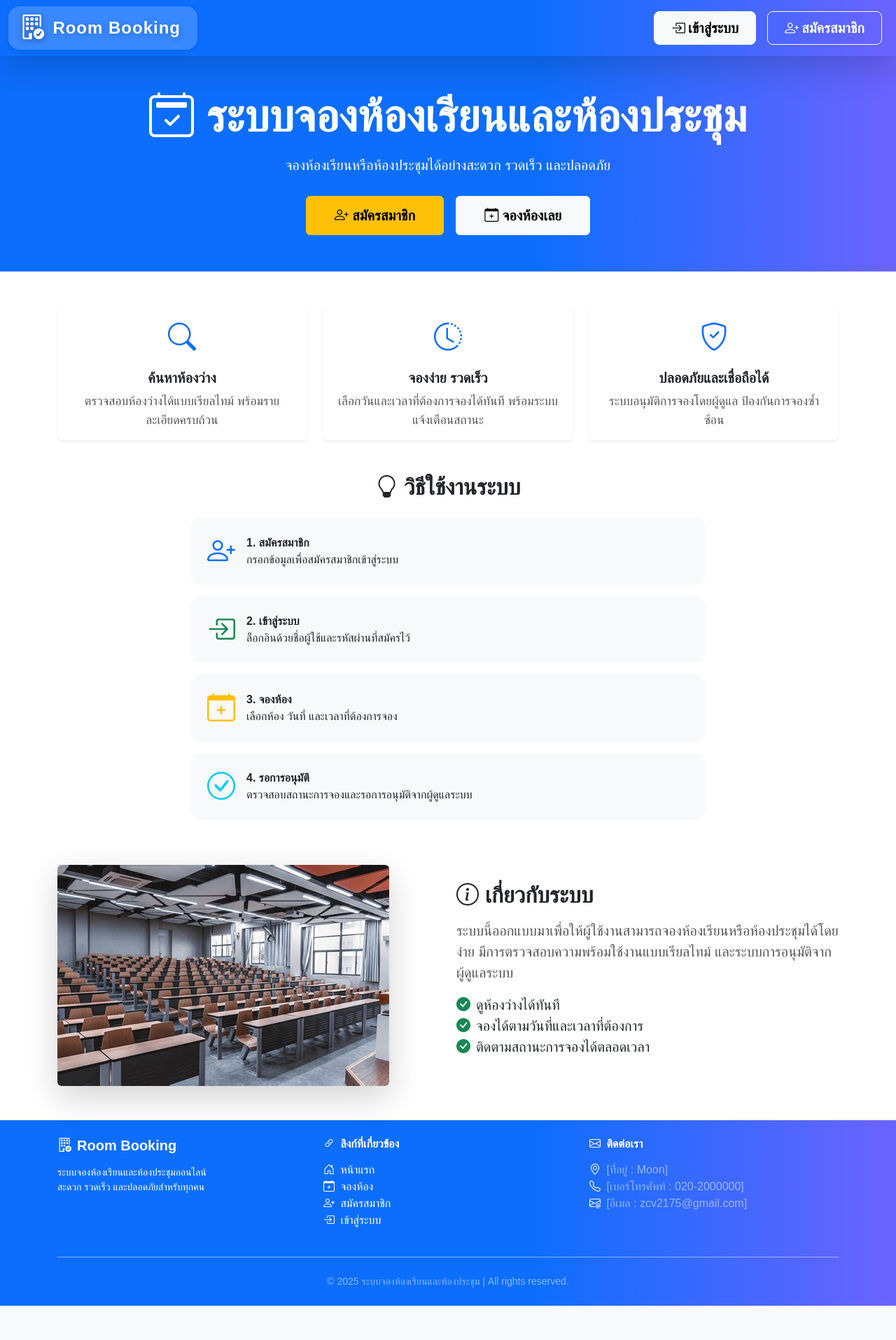
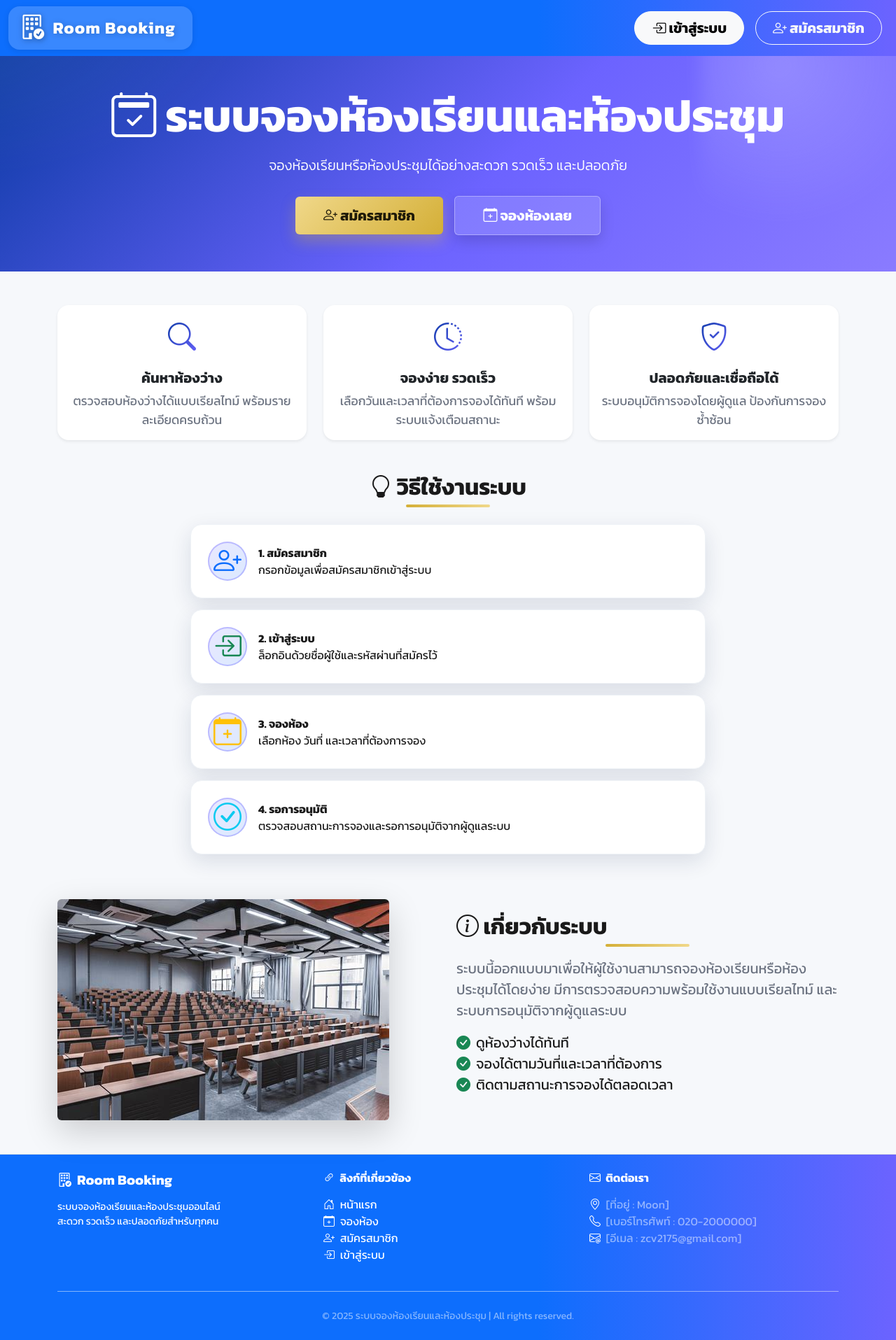
Before and after one commit to Aphisit22/Project, a PHP site: page / in a window 1280 px wide. Shown: the whole page at 70% size. Before the commit the page ends 1866 px from the top, so only its background shows below. Run offline with PHP 8.4, Linux system fonts and the light colour scheme.

Commit message:
Refactor CSS with luxury theme, improved styling, and design system
Co-authored-by: zcv2175 <zcv2175@gmail.com>

```diff
--- a/assets/css/style.css
+++ b/assets/css/style.css
@@ -1,50 +1,151 @@
-/* style.css */
+/* style.css - Luxury Theme */
+@import url('https://fonts.googleapis.com/css2?family=Kanit:wght@300;400;500;600;700;800&display=swap');
 
-/* ปรับสีพื้นหลังส่วน header */
-header.bg-primary {
-    background-color: #0069d9 !important; /* สีฟ้าเข้มขึ้น */
+:root {
+    --lux-primary: #0b3aa4;
+    --lux-secondary: #6c63ff;
+    --lux-deep: #0a1731;
+    --lux-gold: #d4af37;
+    --lux-gold-2: #f0d88a;
+    --lux-text: #1a1a1a;
+    --lux-muted: #6b7280;
+    --card-radius: 1rem;
+    --shadow-soft: 0 10px 30px rgba(13, 30, 73, 0.12);
+    --shadow-hover: 0 18px 38px rgba(13, 30, 73, 0.18);
 }
 
-/* ปรับปุ่มในหน้าแรกให้มี margin เพิ่ม */
-.btn {
-    margin: 0.3rem;
+html, body {
+    font-family: 'Kanit', sans-serif;
+    background-color: #f6f8fb;
+    color: var(--lux-text);
 }
 
-/* ข้อความแนะนำในหน้าแรก */
-section p {
-    font-size: 1.1rem;
-    color: #555;
+/* Navbar enhancements */
+.navbar {
+    backdrop-filter: saturate(120%) blur(8px);
+    -webkit-backdrop-filter: saturate(120%) blur(8px);
 }
-
-/* ตารางใน dashboard */
-table.table {
-    box-shadow: 0 0 10px rgba(0,0,0,0.1);
-}
-
-/* Badge สถานะในตาราง */
-.badge.bg-warning {
-    background-color: #ffc107 !important; /* สีเหลือง */
-}
-.badge.bg-success {
-    background-color: #28a745 !important; /* สีเขียว */
-}
-.badge.bg-danger {
-    background-color: #dc3545 !important; /* สีแดง */
-}
-
-/* ปรับ navbar ให้ดูทันสมัยขึ้น */
 .navbar-dark .navbar-brand {
     font-weight: 700;
     font-size: 1.5rem;
 }
+.navbar .btn {
+    border-radius: 999px;
+    transition: transform .15s ease, box-shadow .2s ease, background-color .2s ease;
+}
+.navbar .btn:hover { transform: translateY(-1px); }
 
-/* Responsive image */
-img.img-fluid {
-    max-height: 400px;
-    object-fit: cover;
+/* Buttons */
+.btn { margin: 0.3rem; }
+.btn-lux-gold,
+.hero-bg .btn.btn-warning {
+    background-image: linear-gradient(135deg, var(--lux-gold-2), var(--lux-gold));
+    border: none !important;
+    color: #1f1a09 !important;
+    box-shadow: 0 10px 20px rgba(212, 175, 55, 0.35);
+}
+.btn-lux-gold:hover,
+.hero-bg .btn.btn-warning:hover {
+    filter: brightness(1.05);
+    box-shadow: 0 14px 26px rgba(212, 175, 55, 0.45);
 }
 
-/* กำหนดฟอนต์ไทย */
-body {
-    font-family: 'Kanit', sans-serif;
+.btn-lux-light,
+.hero-bg .btn.btn-light {
+    background: rgba(255,255,255,0.15);
+    border: 1px solid rgba(255,255,255,0.35) !important;
+    color: #ffffff !important;
+    box-shadow: 0 8px 20px rgba(0,0,0,0.15);
 }
+.btn-lux-light:hover,
+.hero-bg .btn.btn-light:hover {
+    background: rgba(255,255,255,0.22);
+    border-color: rgba(255,255,255,0.6) !important;
+}
+
+/* CTA sizes */
+.cta-btn { font-size: 1.25rem; padding: 0.75rem 2.5rem; }
+
+/* Hero */
+.hero-bg {
+    position: relative;
+    background:
+        radial-gradient(1200px 600px at -10% -20%, rgba(255,255,255,0.10), transparent 40%),
+        linear-gradient(135deg, var(--lux-primary) 0%, var(--lux-secondary) 55%, #8a7bff 100%);
+    color: #fff;
+    overflow: hidden;
+}
+.hero-bg::after {
+    content: '';
+    position: absolute;
+    width: 380px;
+    height: 380px;
+    right: -100px;
+    top: -100px;
+    background: radial-gradient(circle at 30% 30%, rgba(255,255,255,0.35), rgba(255,255,255,0) 60%);
+    filter: blur(12px);
+    opacity: .6;
+    pointer-events: none;
+}
+
+/* Feature icons */
+.feature-icon { font-size: 2.5rem; color: var(--lux-primary); }
+.feature-icon i {
+    background: linear-gradient(135deg, var(--lux-primary), var(--lux-secondary));
+    -webkit-background-clip: text;
+    background-clip: text;
+    color: transparent;
+}
+
+/* Cards */
+.card { border-radius: var(--card-radius); border: 1px solid #eef2f6; box-shadow: var(--shadow-soft); }
+.card.shadow-hover:hover { transform: translateY(-6px); box-shadow: var(--shadow-hover) !important; transition: transform .2s ease, box-shadow .2s ease; }
+.card .card-title { letter-spacing: .2px; }
+
+/* How-to steps */
+.howto-step {
+    background: #ffffff;
+    border-radius: 1rem;
+    padding: 1.5rem;
+    margin-bottom: 1rem;
+    border: 1px solid #eef2f6;
+    box-shadow: var(--shadow-soft);
+}
+.howto-step .display-6 {
+    width: 56px;
+    height: 56px;
+    border-radius: 50%;
+    display: inline-flex;
+    align-items: center;
+    justify-content: center;
+    background: linear-gradient(135deg, rgba(108,99,255,0.15), rgba(13,110,253,0.15));
+    box-shadow: inset 0 0 0 2px rgba(108,99,255,0.35);
+}
+
+/* Section headings */
+.section-title,
+section h2 { position: relative; padding-bottom: .6rem; }
+.section-title::after,
+section h2::after {
+    content: '';
+    position: absolute;
+    left: 0; right: 0; margin: 0 auto; bottom: 0;
+    width: 120px; height: 4px; border-radius: 999px;
+    background: linear-gradient(90deg, var(--lux-gold), var(--lux-gold-2));
+}
+
+/* Paragraph in sections */
+section p { font-size: 1.1rem; color: var(--lux-muted); }
+
+/* Tables */
+table.table { box-shadow: 0 0 10px rgba(0,0,0,0.06); border-radius: .75rem; overflow: hidden; }
+
+/* Images */
+img.img-fluid { max-height: 420px; object-fit: cover; border-radius: calc(var(--card-radius) - .25rem); }
+
+/* Generic hover */
+.shadow-hover { transition: transform .2s ease, box-shadow .2s ease; }
+.shadow-hover:hover { box-shadow: var(--shadow-hover) !important; transform: translateY(-5px); }
+
+/* Footer */
+footer a:hover { color: var(--lux-gold-2) !important; }
--- a/index.php
+++ b/index.php
@@ -7,31 +7,6 @@
     <link href="https://cdn.jsdelivr.net/npm/bootstrap@5.3.0/dist/css/bootstrap.min.css" rel="stylesheet">
     <link rel="stylesheet" href="https://cdn.jsdelivr.net/npm/bootstrap-icons@1.13.1/font/bootstrap-icons.min.css">
     <link rel="stylesheet" href="assets/css/style.css">
-    <style>
-        .hero-bg {
-            background: linear-gradient(90deg, #0d6efd 60%, #6c63ff 100%);
-            color: #fff;
-        }
-        .feature-icon {
-            font-size: 2.5rem;
-            color: #0d6efd;
-        }
-        .howto-step {
-            background: #f8f9fa;
-            border-radius: 1rem;
-            padding: 1.5rem;
-            margin-bottom: 1rem;
-        }
-        .cta-btn {
-            font-size: 1.25rem;
-            padding: 0.75rem 2.5rem;
-        }
-        .shadow-hover:hover {
-            box-shadow: 0 0.5rem 1.5rem rgba(0,0,0,0.15)!important;
-            transform: translateY(-5px);
-            transition: 0.2s;
-        }
-    </style>
 </head>
 <body>
     <?php include 'navbar.php'; ?>
```
